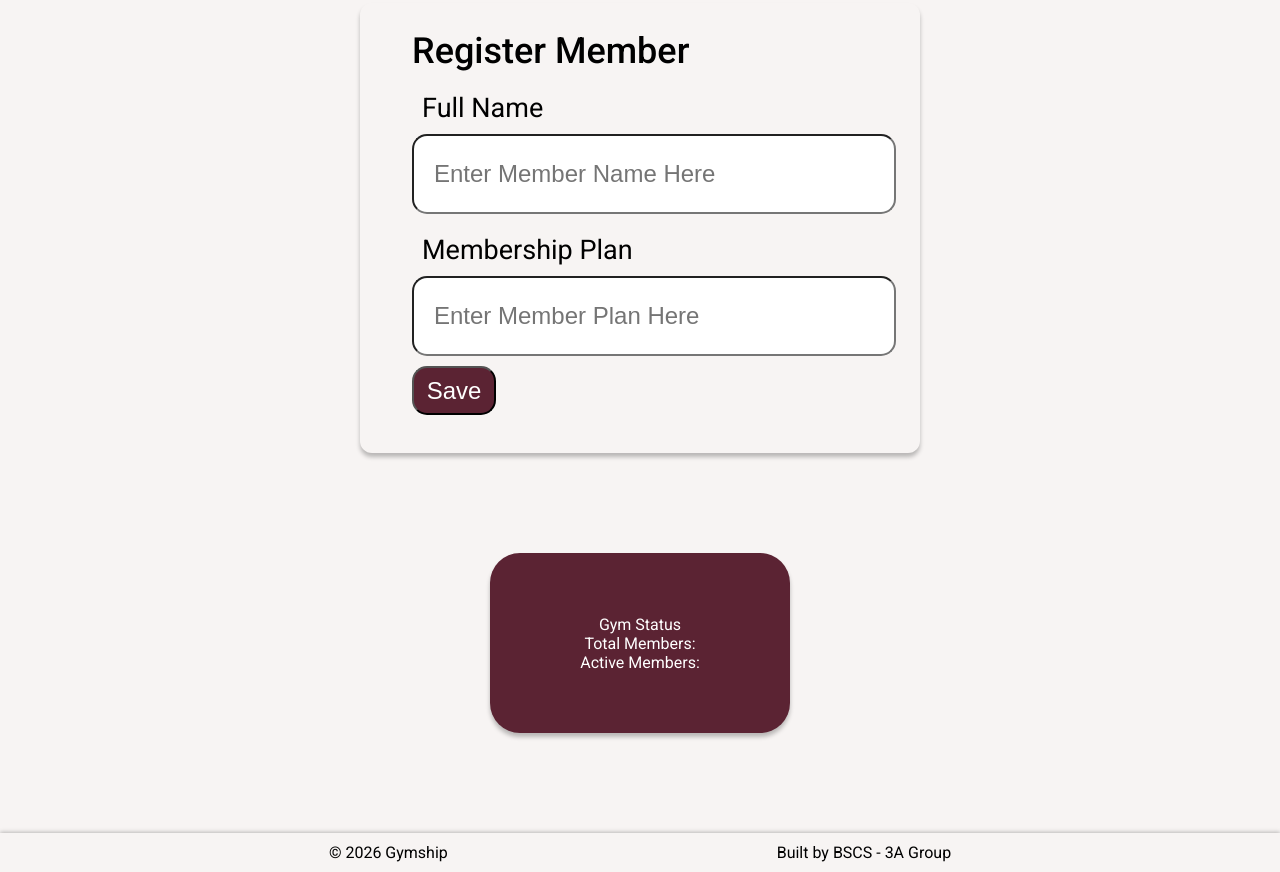
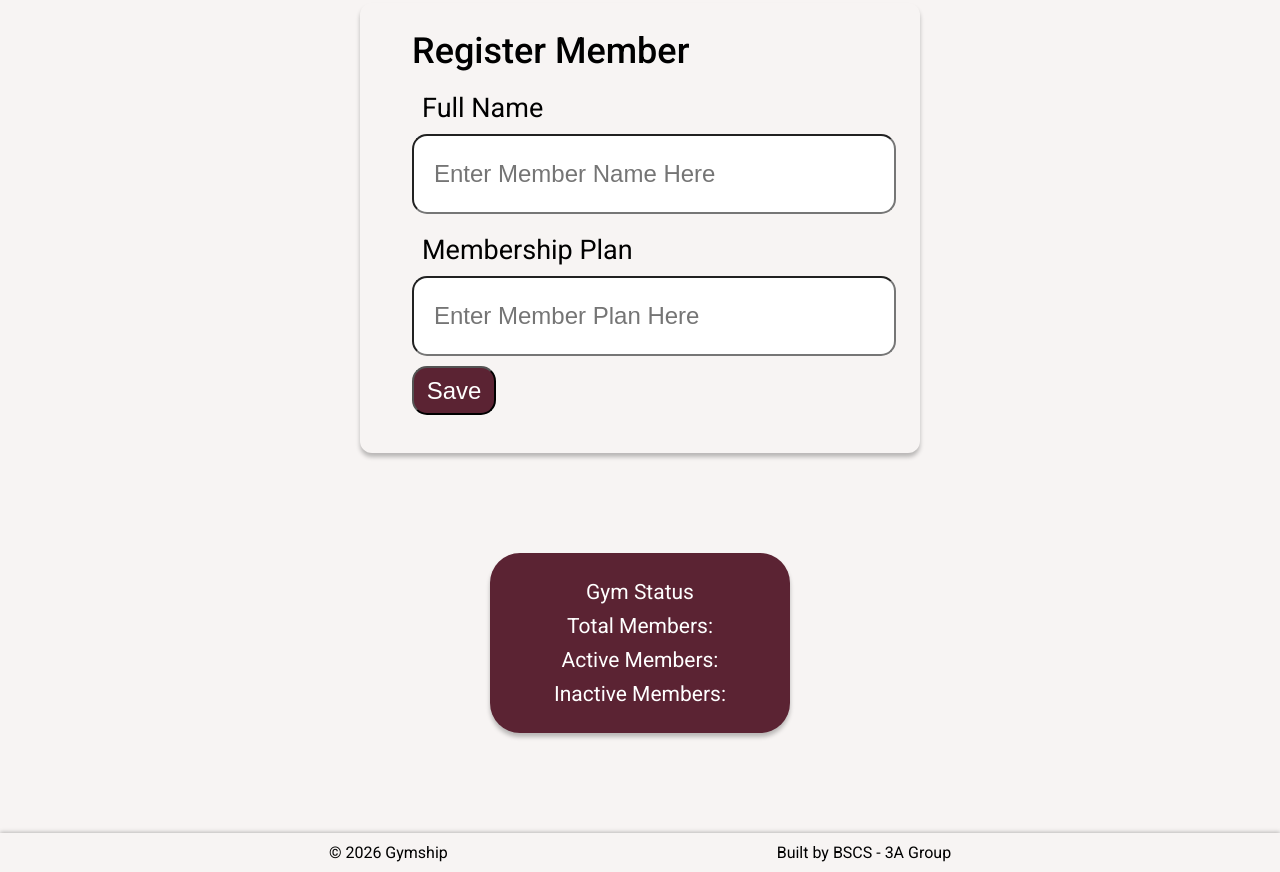
Before and after one commit to Ashinaz/crud-gym-system, a website: page index.html in a window 1280 px wide. Shown: the part 742-1614 px from the top of the page. Drawn offline with Linux system fonts and the light colour scheme.

Commit message:
add gap change font size and add Inactive status to status.container

```diff
--- a/index.html
+++ b/index.html
@@ -57,6 +57,7 @@
     <div>Gym Status</div>
     <div class="status total">Total Members: </div>
     <div class="status active">Active Members: </div>
+    <div class="status inactive">Inactive Members: </div>
   </div>
   <footer>
     <div>© 2026 Gymship</div>
--- a/style.css
+++ b/style.css
@@ -103,7 +103,8 @@ h1 span{
   flex-direction: column;
   justify-content: center;
   align-items: center;
-
+  gap: 10px;
+  font-size: 21px;
 }
 
 footer{
```
